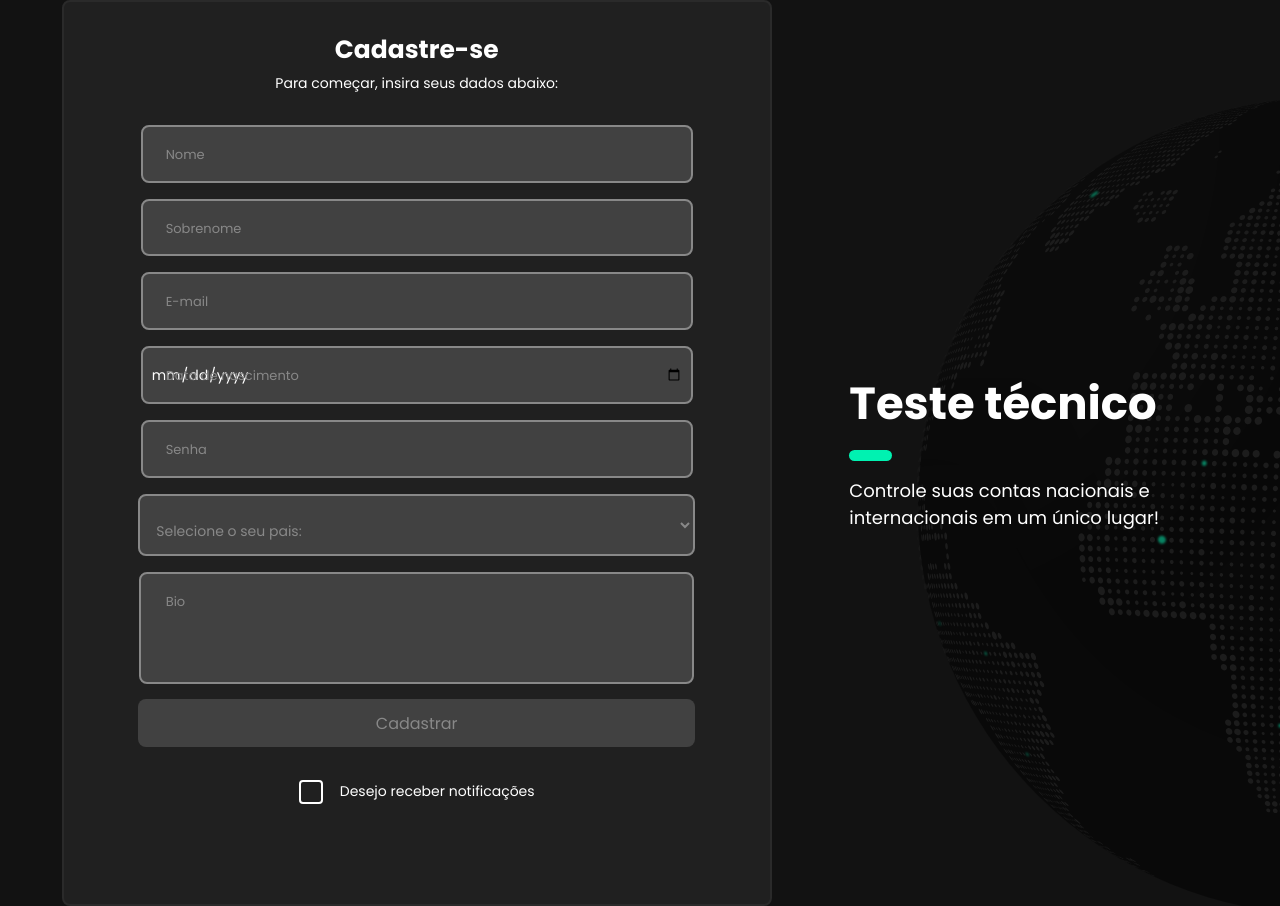
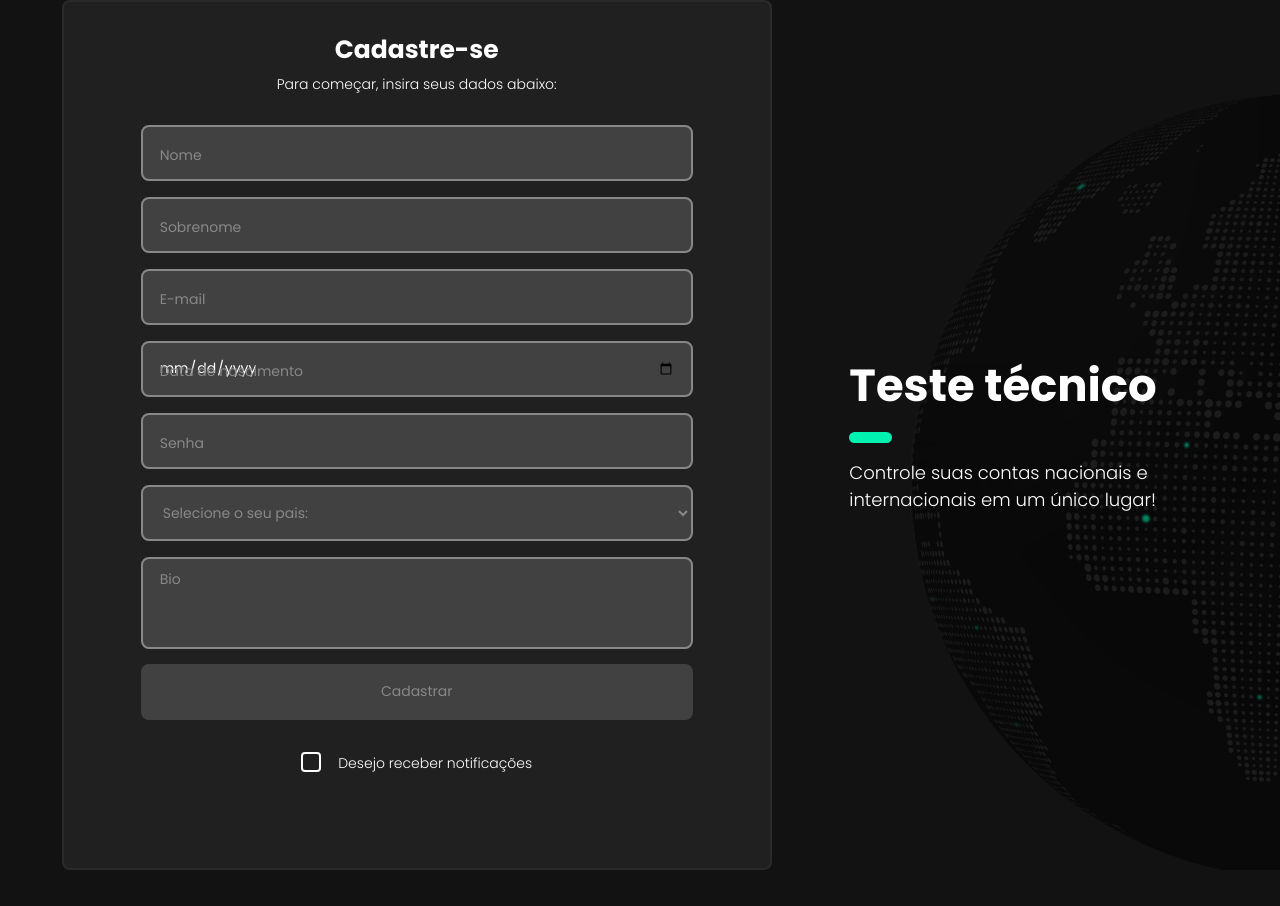
Before and after one commit to tracefinance/frontend-challenge, a Next.js app: page / in a window 1280 px wide. After the commit the page ends 870 px from the top, so only its background shows below. Built offline with nearby package versions, Linux system fonts and the light colour scheme.

Commit message:
Update fields width

```diff
--- a/src/components/ContentLeft/index.tsx
+++ b/src/components/ContentLeft/index.tsx
@@ -1,3 +1,4 @@
+import { useState } from 'react';
 import { useForm } from 'react-hook-form';
 
 import styles from './styles.module.scss';
@@ -75,7 +76,7 @@ export function ContentLeft(){
         <label>Bio</label>
       </div>
 
-      <button className={styles.button} type="submit">Cadastrar</button>
+      <button className={styles.button } type="submit">Cadastrar</button>
 
       <div className={styles.inputCheck}>
         <input type="checkbox" name="checkbox" id="checkbox" />
--- a/src/components/ContentLeft/styles.module.scss
+++ b/src/components/ContentLeft/styles.module.scss
@@ -10,14 +10,14 @@
 
   width: 100%;
   max-width: 44.125rem;
-  min-height: 56.375rem;
+  min-height: 54.1rem;
   max-height: auto;
 
   text-align: center;
 
   h1{
     font-weight: 700;
-    font-size: 1.56rem;
+    font-size: 1.5625rem;
     line-height: 130%;
     color: var(--white);
     margin-bottom: 0.5rem;
@@ -29,6 +29,7 @@
     font-size: 0.875rem;
     line-height: 130%;
     margin-bottom: 1.5rem;
+    font-weight: 300;
   }
 
   form{
@@ -42,14 +43,14 @@
   margin-bottom: 0;
 
   input, textarea{
-    height: 2.37rem;
-    max-width: 33.25rem;
+    height: 2.25rem;
+    max-width: 32.25rem;
     width: 100%;
     background: var(--dark-800);
     border: 2px solid var(--dark-500);
     border-radius: 0.5rem;
 
-    padding: 0.5rem 0.5rem 0.5rem 0.5rem;
+    padding: 0.5rem 1rem;
     margin: 0.5rem 0;
     color: var(--white);
     font-size: 0.875rem;
@@ -65,28 +66,36 @@
   }
 
   select{
-    max-width: 34.8rem;
+    max-width: 34.5rem;
     width: 100%;
+    height: 3.5rem;
+    padding: 0.5rem 1rem !important;
     background: var(--dark-800);
     border: 2px solid var(--dark-500);
     border-radius: 0.5rem;
 
-    margin: 0.5rem 0;
     color: var(--dark-500);
     font-size: 0.875rem;
+
+    &:focus{
+      outline: none;
+      border: 2px solid var(--dark-100);
+    }
   }
 
   textarea{
-    height: 92px;
+    max-width: 32.25rem;
+    padding: 1rem 1rem !important;
+    height: 3.5rem;
     resize: none;
-    max-width: 33.4rem;
+    margin-top: 1rem;
   }
 
   label{
     position: absolute;
     top: 28px;
-    left: 102px;
-    font-size: 0.8125rem;
+    left: 96px;
+    font-size: 0.875rem;
     color: var(--dark-500);
     display: flex;
 
@@ -95,20 +104,24 @@
 
   select{
     padding: 1.5rem 1.5rem 0.75rem 0.75rem;
+    margin-top: 0.5rem;
   }
 }
 
 .button{
-  max-width: 34.8rem;
+  max-width: 34.5rem;
   width: 100%;
   padding: 0 1.5rem;
-  height: 3rem;
+  height: 3.5rem;
   background: var(--dark-800);
   color: var(--dark-500);
   border-radius: 0.5rem;
   border: 0;
-  font-size: 1rem;
+  font-size: 0.875rem;
+  font-weight: 400;
 }
+
+
 
 .inputCheck{
   display: flex;
@@ -128,8 +141,8 @@
     content: "";
     display: block;
     position: absolute;
-    width: 20px;
-    height: 20px;
+    width: 16px;
+    height: 16px;
     top: -5px;
     left: 0;
     background-color: var(--dark-950);
@@ -142,8 +155,8 @@
     content: "";
     display: block;
     position: absolute;
-    width: 20px;
-    height: 20px;
+    width: 16px;
+    height: 16px;
     top: -5px;
     left: 0;
     background-color: var(--green-500);
@@ -162,19 +175,19 @@
     -ms-transform: rotate(45deg);
     transform: rotate(45deg);
     position: absolute;
-    top: 0px;
-    left: 8px;
+    top: -3px;
+    left: 7px;
   }
 
   label{
-    font-weight: 400;
+    font-weight: 300;
     font-size: 0.875rem;
     display: flex;
     align-items: center;
     text-align: center;
 
     color: var(--white);
-    margin-left: 0.75rem;
+    margin-left: 0.5rem;
   }
 
 
--- a/src/components/ContentRight/styles.module.scss
+++ b/src/components/ContentRight/styles.module.scss
@@ -28,7 +28,7 @@
 
   p{
     color: var(--white);
-    font-weight: 400;
+    font-weight: 300;
     font-size: 1.125rem;
 
   }
```
